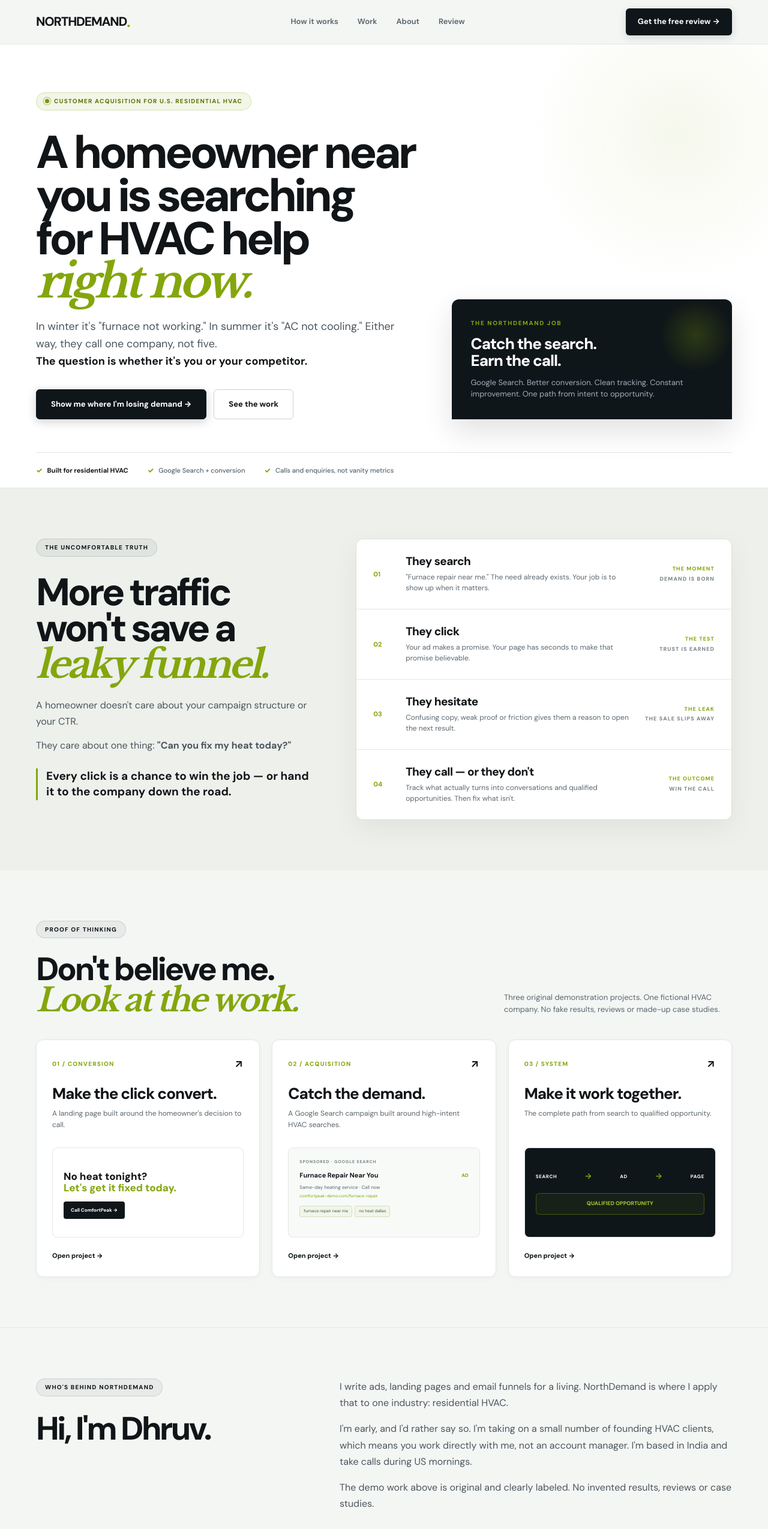
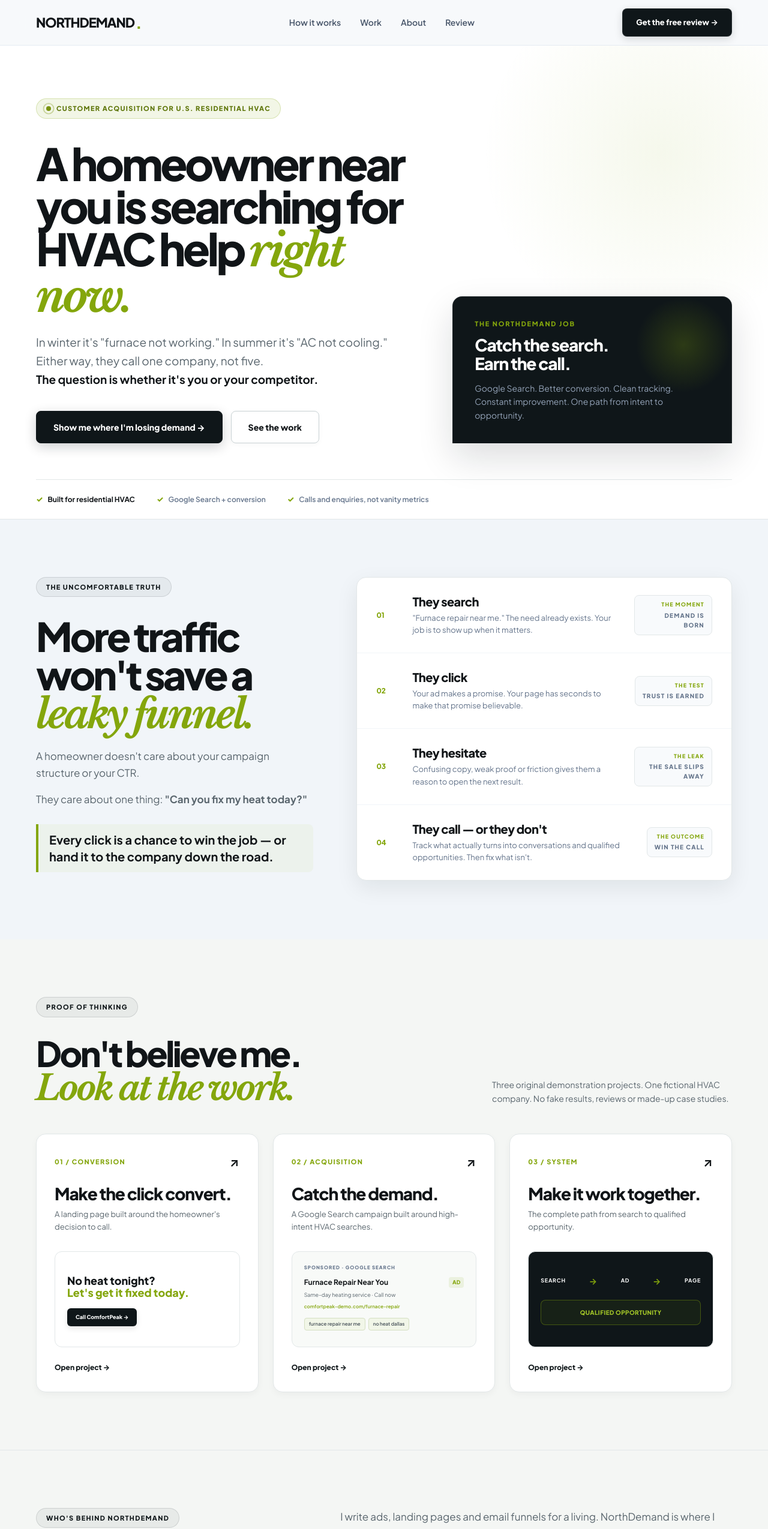
Before and after one commit to hrmansingh/hvac-sites, a Next.js app: page / in a window 1280 px wide. Shown: the top 2549 px of the page at 60% size. Built offline with nearby package versions, Linux system fonts and the light colour scheme.

Commit message:
Restore original color palette and enhance design UX

```diff
--- a/app/globals.css
+++ b/app/globals.css
@@ -5,16 +5,18 @@
   --paper: #f4f6f4;
   --white: #ffffff;
   --lime: #84a60c;
+  --lime-dark: #6a850a;
   --lime-glow: rgba(132, 166, 12, 0.25);
   --dark: #0f1619;
   --dark-surface: #182226;
   --soft: #ebf1ea;
   --accent-teal: #0891b2;
   --max: 1160px;
-  --shadow-sm: 0 2px 8px rgba(0, 0, 0, 0.04);
-  --shadow-md: 0 10px 30px rgba(0, 0, 0, 0.08);
-  --shadow-lg: 0 20px 50px rgba(0, 0, 0, 0.12);
-  --transition: all 0.22s cubic-bezier(0.16, 1, 0.3, 1);
+  --shadow-sm: 0 4px 12px rgba(15, 22, 25, 0.04);
+  --shadow-md: 0 12px 36px rgba(15, 22, 25, 0.08);
+  --shadow-lg: 0 24px 60px rgba(15, 22, 25, 0.14);
+  --shadow-emerald: 0 12px 32px rgba(132, 166, 12, 0.25);
+  --transition: all 0.25s cubic-bezier(0.16, 1, 0.3, 1);
 }
 
 * {
@@ -29,10 +31,10 @@
   margin: 0;
   background: var(--paper);
   color: var(--ink);
-  font-family: "DM Sans", system-ui, -apple-system, BlinkMacSystemFont, sans-serif;
-  line-height: 1.55;
+  font-family: "Plus Jakarta Sans", system-ui, -apple-system, BlinkMacSystemFont, sans-serif;
+  line-height: 1.6;
   -webkit-font-smoothing: antialiased;
-  padding-bottom: 60px; /* Space for mobile sticky CTA bar */
+  padding-bottom: 60px;
 }
 
 @media (min-width: 768px) {
@@ -54,11 +56,11 @@
 
 /* NAV */
 nav {
-  height: 74px;
-  border-bottom: 1px solid var(--line);
-  background: rgba(244, 246, 244, 0.92);
-  backdrop-filter: blur(16px);
-  -webkit-backdrop-filter: blur(16px);
+  height: 76px;
+  border-bottom: 1px solid rgba(226, 232, 240, 0.8);
+  background: rgba(248, 250, 252, 0.88);
+  backdrop-filter: blur(20px);
+  -webkit-backdrop-filter: blur(20px);
   position: sticky;
   top: 0;
   z-index: 100;
@@ -72,9 +74,9 @@
 }
 
 .logo {
-  font-size: 21px;
-  font-weight: 850;
-  letter-spacing: -0.055em;
+  font-size: 22px;
+  font-weight: 800;
+  letter-spacing: -0.05em;
   color: var(--ink);
   display: flex;
   align-items: center;
@@ -82,19 +84,41 @@
 
 .logo-dot {
   color: var(--lime);
-  font-size: 24px;
+  font-size: 26px;
+  margin-left: 2px;
 }
 
 .links {
   display: flex;
   gap: 32px;
-  font-size: 13px;
+  font-size: 14px;
   font-weight: 600;
-  color: #55626a;
+  color: #475569;
+}
+
+.links a {
+  position: relative;
+  padding: 6px 0;
+}
+
+.links a::after {
+  content: "";
+  position: absolute;
+  bottom: 0;
+  left: 0;
+  width: 0%;
+  height: 2px;
+  background: var(--lime);
+  border-radius: 2px;
+  transition: var(--transition);
 }
 
 .links a:hover {
-  color: var(--dark);
+  color: var(--ink);
+}
+
+.links a:hover::after {
+  width: 100%;
 }
 
 .nav-actions {
@@ -106,20 +130,24 @@
 .navbtn {
   background: var(--dark);
   color: #fff;
-  padding: 12px 20px;
-  border-radius: 6px;
+  padding: 12px 22px;
+  border-radius: 8px;
   font-size: 13px;
-  font-weight: 700;
+  font-weight: 750;
   display: inline-flex;
   align-items: center;
-  gap: 6px;
-  box-shadow: 0 4px 14px rgba(15, 22, 25, 0.15);
+  gap: 8px;
+  box-shadow: 0 4px 14px rgba(11, 19, 25, 0.15);
+  border: 1px solid rgba(255, 255, 255, 0.1);
+  transition: var(--transition);
 }
 
 .navbtn:hover {
-  background: #1c272c;
-  transform: translateY(-1px);
-  box-shadow: 0 6px 20px rgba(15, 22, 25, 0.22);
+  background: var(--lime);
+  color: #fff;
+  border-color: var(--lime);
+  transform: translateY(-2px);
+  box-shadow: var(--shadow-emerald);
 }
 
 .mobile-toggle {
@@ -127,7 +155,7 @@
   background: none;
   border: 1px solid var(--line);
   padding: 10px 14px;
-  border-radius: 6px;
+  border-radius: 8px;
   font-size: 18px;
   cursor: pointer;
   color: var(--dark);
@@ -137,7 +165,7 @@
 
 /* EYEBROW & PILL BADGES */
 .eyebrow {
-  font-size: 10px;
+  font-size: 11px;
   letter-spacing: 0.16em;
   text-transform: uppercase;
   font-weight: 800;
@@ -147,17 +175,17 @@
 .eyebrow-pill {
   display: inline-flex;
   align-items: center;
-  gap: 8px;
+  gap: 9px;
   background: rgba(132, 166, 12, 0.1);
   border: 1px solid rgba(132, 166, 12, 0.25);
   color: #5d7508;
-  padding: 6px 14px;
+  padding: 7px 16px;
   border-radius: 999px;
-  font-size: 10px;
+  font-size: 11px;
   font-weight: 800;
   letter-spacing: 0.12em;
   text-transform: uppercase;
-  margin-bottom: 16px;
+  margin-bottom: 20px;
 }
 
 .eyebrow-pill.alt {
@@ -167,8 +195,8 @@
 }
 
 .pulse-dot {
-  width: 7px;
-  height: 7px;
+  width: 8px;
+  height: 8px;
   background: #78930c;
   border-radius: 50%;
   position: relative;
@@ -189,7 +217,7 @@
     opacity: 0.8;
   }
   100% {
-    transform: scale(2.2);
+    transform: scale(2.3);
     opacity: 0;
   }
 }
@@ -198,7 +226,7 @@
 .hero {
   background: var(--white);
   border-bottom: 1px solid var(--line);
-  padding: 80px 0 0;
+  padding: 88px 0 0;
   position: relative;
   overflow: hidden;
 }
@@ -206,10 +234,10 @@
 .hero::before {
   content: "";
   position: absolute;
-  top: -100px;
-  right: -100px;
-  width: 500px;
-  height: 500px;
+  top: -120px;
+  right: -120px;
+  width: 600px;
+  height: 600px;
   background: radial-gradient(circle, rgba(132, 166, 12, 0.08) 0%, transparent 70%);
   pointer-events: none;
 }
@@ -217,17 +245,17 @@
 .hero-grid {
   display: grid;
   grid-template-columns: 1.15fr 0.85fr;
-  gap: 60px;
+  gap: 64px;
   align-items: end;
 }
 
 .hero h1 {
-  font-size: clamp(44px, 6vw, 82px);
-  line-height: 0.94;
-  letter-spacing: -0.065em;
-  max-width: 850px;
+  font-size: clamp(46px, 5.8vw, 84px);
+  line-height: 0.96;
+  letter-spacing: -0.06em;
+  max-width: 860px;
   margin: 18px 0 24px;
-  font-weight: 850;
+  font-weight: 800;
   color: var(--ink);
 }
 
@@ -240,10 +268,10 @@
 }
 
 .hero-copy {
-  font-size: 18px;
-  line-height: 1.6;
-  color: #4b565e;
-  max-width: 620px;
+  font-size: 19px;
+  line-height: 1.65;
+  color: var(--muted);
+  max-width: 640px;
 }
 
 .hero-copy strong {
@@ -253,19 +281,19 @@
 
 .actions {
   display: flex;
-  gap: 12px;
+  gap: 14px;
   flex-wrap: wrap;
-  margin-top: 32px;
+  margin-top: 36px;
 }
 
 .btn {
   display: inline-flex;
   align-items: center;
   justify-content: center;
-  min-height: 48px;
-  padding: 14px 24px;
-  border-radius: 6px;
-  font-size: 13px;
+  min-height: 52px;
+  padding: 15px 28px;
+  border-radius: 8px;
+  font-size: 14px;
   font-weight: 800;
   cursor: pointer;
   transition: var(--transition);
@@ -275,19 +303,21 @@
   background: var(--dark);
   color: #fff;
   border: 1px solid var(--dark);
-  box-shadow: 0 4px 16px rgba(15, 22, 25, 0.2);
+  box-shadow: 0 6px 20px rgba(15, 22, 25, 0.2);
 }
 
 .dark-btn:hover {
   background: #1e2a30;
+  border-color: #1e2a30;
   transform: translateY(-2px);
-  box-shadow: 0 8px 24px rgba(15, 22, 25, 0.28);
+  box-shadow: 0 12px 30px rgba(15, 22, 25, 0.28);
 }
 
 .light-btn {
   border: 1px solid #c9d2d4;
   background: #fff;
   color: var(--ink);
+  box-shadow: 0 2px 8px rgba(0, 0, 0, 0.04);
 }
 
 .light-btn:hover {
@@ -299,11 +329,13 @@
 .hero-note {
   background: var(--dark);
   color: #fff;
-  padding: 32px;
-  border-radius: 12px 12px 0 0;
+  padding: 36px;
+  border-radius: 16px 16px 0 0;
   box-shadow: var(--shadow-lg);
   position: relative;
   overflow: hidden;
+  border: 1px solid rgba(255, 255, 255, 0.08);
+  border-bottom: 0;
 }
 
 .hero-note::after {
@@ -311,37 +343,37 @@
   position: absolute;
   top: 0;
   right: 0;
-  width: 120px;
-  height: 120px;
+  width: 160px;
+  height: 160px;
   background: radial-gradient(circle, rgba(132, 166, 12, 0.25) 0%, transparent 70%);
   pointer-events: none;
 }
 
 .hero-note h3 {
-  font-size: 26px;
+  font-size: 28px;
   line-height: 1.1;
   letter-spacing: -0.04em;
-  margin: 12px 0 12px;
+  margin: 12px 0 14px;
   font-weight: 800;
 }
 
 .hero-note p {
-  font-size: 13px;
-  color: #a3adbd;
+  font-size: 14px;
+  color: #94a3b8;
   margin: 0;
-  line-height: 1.5;
+  line-height: 1.6;
 }
 
 .hero-bottom {
   border-top: 1px solid var(--line);
-  margin-top: 55px;
-  padding: 20px 0;
+  margin-top: 60px;
+  padding: 22px 0;
   display: flex;
-  gap: 32px;
+  gap: 36px;
   flex-wrap: wrap;
-  font-size: 11px;
-  color: #55626a;
-  font-weight: 500;
+  font-size: 12px;
+  color: #64748b;
+  font-weight: 600;
 }
 
 .hero-bottom strong {
@@ -358,17 +390,17 @@
   color: var(--lime);
   font-weight: 800;
   margin-right: 8px;
-  font-size: 12px;
+  font-size: 13px;
 }
 
 /* SECTIONS */
 section {
-  padding: 84px 0;
+  padding: 96px 0;
 }
 
 /* TRUTH */
 .truth {
-  background: #edf0eb;
+  background: #f1f5f9;
   position: relative;
   overflow: hidden;
 }
@@ -376,16 +408,16 @@
 .truth-grid {
   display: grid;
   grid-template-columns: 0.85fr 1.15fr;
-  gap: 70px;
+  gap: 72px;
   align-items: start;
 }
 
 .truth h2 {
-  font-size: clamp(42px, 5vw, 68px);
-  line-height: 0.94;
-  letter-spacing: -0.065em;
+  font-size: clamp(44px, 5.2vw, 72px);
+  line-height: 0.95;
+  letter-spacing: -0.06em;
   margin: 14px 0 24px;
-  font-weight: 850;
+  font-weight: 800;
 }
 
 .truth h2 em {
@@ -395,36 +427,40 @@
 }
 
 .truth-copy p {
-  font-size: 16px;
+  font-size: 17px;
   line-height: 1.65;
-  color: #4b565e;
-  margin: 0 0 14px;
+  color: var(--muted);
+  margin: 0 0 16px;
 }
 
 .truth-copy .truth-punch {
-  font-size: 19px;
+  font-size: 20px;
   line-height: 1.4;
   color: var(--ink);
   font-weight: 700;
-  margin-top: 24px;
-  border-left: 3px solid var(--lime);
-  padding-left: 14px;
+  margin-top: 28px;
+  border-left: 4px solid var(--lime);
+  padding-left: 18px;
+  background: rgba(132, 166, 12, 0.05);
+  padding-top: 12px;
+  padding-bottom: 12px;
+  border-radius: 0 8px 8px 0;
 }
 
 .truth-list {
   background: #fff;
-  border-radius: 12px;
-  border: 1px solid #dce2da;
-  box-shadow: 0 15px 45px rgba(15, 22, 25, 0.06);
+  border-radius: 16px;
+  border: 1px solid var(--line);
+  box-shadow: var(--shadow-md);
   overflow: hidden;
 }
 
 .truth-list > div {
-  padding: 26px 28px;
-  border-bottom: 1px solid #e3e8e1;
+  padding: 28px 32px;
+  border-bottom: 1px solid #f1f5f9;
   display: grid;
-  grid-template-columns: 36px minmax(0, 1fr) 120px;
-  gap: 18px;
+  grid-template-columns: 40px minmax(0, 1fr) 130px;
+  gap: 20px;
   align-items: center;
   position: relative;
   transition: var(--transition);
@@ -435,18 +471,19 @@
 }
 
 .truth-list > div:hover {
-  background: #fbfdfa;
+  background: #f8fafc;
+  transform: translateX(4px);
 }
 
 .truth-list b {
-  font-size: 11px;
+  font-size: 12px;
   color: var(--lime);
   font-weight: 800;
 }
 
 .truth-list strong {
   display: block;
-  font-size: 19px;
+  font-size: 20px;
   line-height: 1.15;
   letter-spacing: -0.03em;
   color: var(--ink);
@@ -455,27 +492,31 @@
 
 .truth-list span {
   display: block;
-  font-size: 12px;
-  line-height: 1.5;
-  color: #5d6870;
+  font-size: 13px;
+  line-height: 1.55;
+  color: #64748b;
   margin-top: 6px;
 }
 
 .truth-list .moment {
   justify-self: end;
   text-align: right;
-  font-size: 9px;
-  font-weight: 850;
+  font-size: 10px;
+  font-weight: 800;
   letter-spacing: 0.12em;
   text-transform: uppercase;
-  color: #7b8589;
+  color: #64748b;
+  background: #f8fafc;
+  padding: 8px 12px;
+  border-radius: 8px;
+  border: 1px solid var(--line);
 }
 
 .truth-list .moment b {
   display: block;
   color: var(--lime);
   font-size: 9px;
-  margin-bottom: 3px;
+  margin-bottom: 2px;
 }
 
 /* WORK SECTION */
@@ -488,15 +529,15 @@
   justify-content: space-between;
   gap: 40px;
   align-items: flex-end;
-  margin-bottom: 40px;
+  margin-bottom: 48px;
 }
 
 .work-head h2 {
-  font-size: clamp(38px, 4.5vw, 54px);
+  font-size: clamp(40px, 4.8vw, 58px);
   line-height: 0.95;
   letter-spacing: -0.06em;
-  margin: 10px 0 0;
-  font-weight: 850;
+  margin: 12px 0 0;
+  font-weight: 800;
 }
 
 .work-head h2 em {
@@ -506,58 +547,76 @@
 }
 
 .work-head p {
-  font-size: 13px;
+  font-size: 14px;
   color: var(--muted);
-  max-width: 380px;
+  max-width: 400px;
   margin: 0;
+  line-height: 1.6;
 }
 
 .portfolio-grid {
   display: grid;
   grid-template-columns: repeat(3, 1fr);
-  gap: 20px;
+  gap: 24px;
 }
 
 .portfolio-card {
   background: #fff;
   border: 1px solid var(--line);
-  border-radius: 12px;
-  padding: 26px;
+  border-radius: 16px;
+  padding: 30px;
   display: flex;
   flex-direction: column;
   transition: var(--transition);
   box-shadow: var(--shadow-sm);
+  position: relative;
+  overflow: hidden;
+}
+
+.portfolio-card::before {
+  content: "";
+  position: absolute;
+  top: 0;
+  left: 0;
+  right: 0;
+  height: 3px;
+  background: transparent;
+  transition: var(--transition);
 }
 
 .portfolio-card:hover {
-  transform: translateY(-6px);
-  box-shadow: 0 20px 40px rgba(15, 22, 25, 0.12);
+  transform: translateY(-8px);
+  box-shadow: 0 24px 48px -12px rgba(15, 23, 42, 0.12);
   border-color: #b7c784;
+}
+
+.portfolio-card:hover::before {
+  background: var(--lime);
 }
 
 .card-top {
   display: flex;
   justify-content: space-between;
   align-items: center;
-  font-size: 10px;
+  font-size: 11px;
   font-weight: 800;
   letter-spacing: 0.12em;
   color: var(--lime);
 }
 
 .card-top b {
-  font-size: 18px;
+  font-size: 20px;
   color: var(--ink);
   transition: var(--transition);
 }
 
 .portfolio-card:hover .card-top b {
-  transform: translate(2px, -2px);
+  transform: translate(3px, -3px);
   color: var(--lime);
 }
 
 .portfolio-card h3 {
-  font-size: 26px;
+  font-size: 28px;
   line-height: 1.05;
   letter-spacing: -0.04em;
   margin: 22px 0 10px;
@@ -565,25 +624,30 @@
 }
 
 .portfolio-card > p {
-  font-size: 12px;
+  font-size: 13px;
   color: var(--muted);
   margin: 0;
-  min-height: 44px;
+  min-height: 48px;
 }
 
 .mini-ui {
-  margin: 22px 0;
+  margin: 24px 0;
   border: 1px solid var(--line);
-  border-radius: 8px;
-  min-height: 150px;
-  padding: 18px;
+  border-radius: 12px;
+  min-height: 160px;
+  padding: 20px;
+  transition: var(--transition);
+}
+
+.portfolio-card:hover .mini-ui {
+  border-color: #b7c784;
 }
 
 .landing-mini .mini-title {
-  font-size: 17px;
+  font-size: 18px;
   line-height: 1.1;
   font-weight: 800;
-  margin-top: 20px;
+  margin-top: 18px;
 }
 
 .landing-mini em {
@@ -595,11 +659,12 @@
   display: inline-block;
   background: var(--dark);
   color: #fff;
-  padding: 8px 12px;
-  border-radius: 4px;
-  font-size: 8px;
+  padding: 8px 14px;
+  border-radius: 6px;
+  font-size: 9px;
   font-weight: 800;
-  margin-top: 14px;
+  margin-top: 16px;
+  box-shadow: 0 4px 10px rgba(0, 0, 0, 0.1);
 }
 
 .ads-mini {
@@ -607,10 +672,10 @@
 }
 
 .ad-label {
-  font-size: 7px;
+  font-size: 8px;
   font-weight: 800;
   letter-spacing: 0.12em;
-  color: #7b8589;
+  color: #64748b;
   margin-bottom: 8px;
 }
 
@@ -618,7 +683,7 @@
   display: flex;
   justify-content: space-between;
   align-items: center;
-  font-size: 11px;
+  font-size: 12px;
 }
 
 .ad-row strong {
@@ -626,39 +691,44 @@
 }
 
 .ad-row span {
-  font-size: 8px;
+  font-size: 9px;
   color: var(--lime);
   font-weight: 800;
+  background: rgba(132, 166, 12, 0.1);
+  padding: 2px 6px;
+  border-radius: 4px;
 }
 
 .ad-copy {
-  font-size: 8px;
+  font-size: 9px;
   line-height: 1.4;
   color: var(--muted);
   margin-top: 6px;
 }
 
 .ad-url {
-  font-size: 7px;
+  font-size: 8px;
   color: var(--lime);
-  margin-top: 4px;
+  margin-top: 6px;
+  font-weight: 600;
 }
 
 .keyword-row {
   display: flex;
-  gap: 4px;
+  gap: 5px;
   flex-wrap: wrap;
-  margin-top: 10px;
+  margin-top: 12px;
 }
 
 .keyword {
   display: inline-block;
   border: 1px solid #d5dfc2;
   background: #f1f6e8;
-  border-radius: 3px;
-  padding: 3px 6px;
-  font-size: 7px;
+  border-radius: 4px;
+  padding: 3px 7px;
+  font-size: 8px;
   color: #4a545b;
+  font-weight: 600;
 }
 
 .system-mini {
@@ -673,7 +743,7 @@
   display: flex;
   justify-content: space-between;
   align-items: center;
-  font-size: 8px;
+  font-size: 9px;
   letter-spacing: 0.08em;
   font-weight: 700;
 }
@@ -681,26 +751,34 @@
 .system-mini i {
   font-style: normal;
   color: var(--lime);
-  font-size: 13px;
+  font-size: 14px;
 }
 
 .system-result {
   border: 1px solid rgba(132, 166, 12, 0.4);
   color: #a4c728;
-  font-size: 9px;
+  font-size: 10px;
   font-weight: 800;
   text-align: center;
-  padding: 10px;
-  border-radius: 6px;
-  margin-top: 18px;
+  padding: 12px;
+  border-radius: 8px;
+  margin-top: 20px;
   background: rgba(132, 166, 12, 0.08);
+  letter-spacing: 0.04em;
 }
 
 .view {
-  font-size: 11px;
+  font-size: 12px;
   font-weight: 800;
   color: var(--dark);
   margin-top: auto;
+  display: inline-flex;
+  align-items: center;
+  gap: 6px;
+}
+
+.portfolio-card:hover .view {
+  color: var(--lime);
 }
 
 /* CONTACT SECTION */
@@ -712,17 +790,17 @@
 .contact-top {
   display: grid;
   grid-template-columns: 1.1fr 0.9fr;
-  gap: 60px;
+  gap: 64px;
   align-items: flex-end;
-  margin-bottom: 32px;
+  margin-bottom: 36px;
 }
 
 .contact-top h2 {
-  font-size: clamp(40px, 5vw, 62px);
+  font-size: clamp(42px, 5.2vw, 66px);
   line-height: 0.95;
-  letter-spacing: -0.065em;
-  margin: 10px 0 0;
-  font-weight: 850;
+  letter-spacing: -0.06em;
+  margin: 12px 0 0;
+  font-weight: 800;
 }
 
 .contact-top h2 em {
@@ -732,8 +810,8 @@
 }
 
 .contact-top p {
-  font-size: 14px;
-  line-height: 1.6;
+  font-size: 15px;
+  line-height: 1.65;
   color: var(--muted);
   margin: 0;
 }
@@ -742,23 +820,24 @@
   display: grid;
   grid-template-columns: 1.35fr 0.65fr;
   border: 1px solid var(--line);
-  border-radius: 16px;
+  border-radius: 20px;
   overflow: hidden;
   box-shadow: var(--shadow-md);
+  background: #fff;
 }
 
 .form-side {
-  padding: 36px;
+  padding: 40px;
 }
 
 .form-grid {
   display: grid;
   grid-template-columns: 1fr 1fr;
-  gap: 16px;
+  gap: 18px;
 }
 
 .form-grid label {
-  font-size: 10px;
+  font-size: 11px;
   font-weight: 800;
   letter-spacing: 0.1em;
   text-transform: uppercase;
@@ -771,22 +850,22 @@
 .form-grid select {
   width: 100%;
   margin-top: 8px;
-  padding: 13px 15px;
-  border: 1px solid #cbd4d7;
-  border-radius: 6px;
+  padding: 14px 16px;
+  border: 1px solid #cbd5e1;
+  border-radius: 8px;
   background: #fff;
   font: inherit;
   font-size: 14px;
   color: var(--ink);
-  min-height: 48px;
+  min-height: 50px;
   transition: var(--transition);
 }
 
 .form-grid input:focus,
 .form-grid select:focus {
   outline: none;
-  border-color: var(--dark);
-  box-shadow: 0 0 0 3px rgba(15, 22, 25, 0.12);
+  border-color: var(--lime);
+  box-shadow: 0 0 0 4px rgba(16, 185, 129, 0.15);
 }
 
 .form-grid .full {
@@ -796,40 +875,55 @@
 .form-submit {
   width: 100%;
   border: 0;
-  margin-top: 22px;
+  margin-top: 24px;
   cursor: pointer;
+  background: var(--dark);
+  color: #fff;
+  min-height: 54px;
+  font-size: 14px;
+  font-weight: 800;
+  border-radius: 8px;
+  box-shadow: 0 6px 20px rgba(11, 19, 25, 0.25);
+  transition: var(--transition);
+}
+
+.form-submit:hover:not(:disabled) {
+  background: var(--lime);
+  color: #fff;
+  transform: translateY(-2px);
+  box-shadow: var(--shadow-emerald);
 }
 
 .form-error {
   margin: 14px 0 0;
-  color: #b91c1c;
+  color: #dc2626;
   font-size: 13px;
   font-weight: 600;
 }
 
 .form-footnote {
-  font-size: 11px;
+  font-size: 12px;
   color: #64748b;
-  margin: 12px 0 0;
+  margin: 14px 0 0;
 }
 
 .booking {
-  background: #eef2ec;
+  background: linear-gradient(180deg, #f8fafc 0%, #f1f5f9 100%);
   border-left: 1px solid var(--line);
-  padding: 36px;
+  padding: 40px;
 }
 
 .booking h3 {
-  font-size: 26px;
+  font-size: 28px;
   line-height: 1.05;
   letter-spacing: -0.04em;
-  margin: 10px 0 16px;
-  font-weight: 850;
+  margin: 10px 0 18px;
+  font-weight: 800;
 }
 
 .next-list {
   list-style: none;
-  margin: 20px 0 0;
+  margin: 22px 0 0;
   padding: 0;
   counter-reset: n;
 }
@@ -837,25 +931,33 @@
 .next-list li {
   counter-increment: n;
   display: grid;
-  grid-template-columns: 26px 1fr;
-  gap: 10px;
+  grid-template-columns: 28px 1fr;
+  gap: 12px;
   font-size: 14px;
-  line-height: 1.5;
-  color: #3b464c;
-  margin-bottom: 16px;
+  line-height: 1.55;
+  color: #334155;
+  margin-bottom: 18px;
 }
 
 .next-list li::before {
   content: counter(n);
-  font-weight: 850;
-  color: var(--lime);
-  font-size: 14px;
+  font-weight: 800;
+  color: #fff;
+  background: var(--lime);
+  font-size: 12px;
+  width: 22px;
+  height: 22px;
+  border-radius: 50%;
+  display: flex;
+  align-items: center;
+  justify-content: center;
 }
 
 .booking-note {
-  font-size: 10px !important;
-  color: #6b777d !important;
-  margin: 12px 0 0 !important;
+  font-size: 11px !important;
+  color: #64748b !important;
+  margin: 16px 0 0 !important;
+  font-weight: 600;
 }
 
 /* ABOUT SECTION */
@@ -867,31 +969,31 @@
 .about-grid {
   display: grid;
   grid-template-columns: 0.8fr 1.2fr;
-  gap: 70px;
+  gap: 72px;
   align-items: start;
 }
 
 .about h2 {
-  font-size: clamp(38px, 4.5vw, 54px);
+  font-size: clamp(40px, 4.8vw, 58px);
   line-height: 0.95;
-  letter-spacing: -0.065em;
-  margin: 12px 0 0;
-  font-weight: 850;
+  letter-spacing: -0.06em;
+  margin: 14px 0 0;
+  font-weight: 800;
 }
 
 .about-copy p {
-  font-size: 16px;
+  font-size: 17px;
   line-height: 1.7;
-  color: #4b565e;
-  margin: 0 0 16px;
+  color: var(--muted);
+  margin: 0 0 18px;
 }
 
 /* FOOTER */
 footer {
-  padding: 30px 0;
+  padding: 32px 0;
   border-top: 1px solid var(--line);
-  font-size: 10px;
-  color: #6b777d;
+  font-size: 12px;
+  color: #64748b;
   background: #fff;
 }
 
@@ -904,6 +1006,12 @@
 
 .foot a {
   text-decoration: underline;
+  color: var(--ink);
+  font-weight: 600;
+}
+
+.foot a:hover {
+  color: var(--lime);
 }
 
 /* MOBILE STICKY CTA BAR */
@@ -919,21 +1027,24 @@
     left: 0;
     right: 0;
     z-index: 120;
-    background: rgba(15, 22, 25, 0.95);
-    backdrop-filter: blur(12px);
-    -webkit-backdrop-filter: blur(12px);
-    padding: 10px 16px;
+    background: rgba(11, 19, 25, 0.92);
+    backdrop-filter: blur(16px);
+    -webkit-backdrop-filter: blur(16px);
+    padding: 12px 16px;
     border-top: 1px solid rgba(255, 255, 255, 0.1);
   }
 
   .mobile-cta-btn {
     width: 100%;
     text-align: center;
-    min-height: 44px;
-    padding: 10px 16px;
+    min-height: 48px;
+    padding: 12px 16px;
     background: var(--lime);
-    color: var(--dark);
+    color: #fff;
+    font-weight: 800;
     border: none;
+    border-radius: 8px;
+    box-shadow: var(--shadow-emerald);
   }
 }
 
@@ -974,13 +1085,13 @@
     display: flex;
     flex-direction: column;
     position: absolute;
-    top: 74px;
+    top: 76px;
     left: 0;
     right: 0;
-    background: rgba(15, 22, 25, 0.98);
+    background: rgba(11, 19, 25, 0.98);
     backdrop-filter: blur(20px);
     -webkit-backdrop-filter: blur(20px);
-    padding: 24px 30px;
+    padding: 28px 32px;
     gap: 20px;
     border-bottom: 1px solid rgba(255, 255, 255, 0.1);
     box-shadow: var(--shadow-lg);
@@ -994,11 +1105,11 @@
 
   .hero-grid {
     grid-template-columns: 1fr;
-    gap: 32px;
+    gap: 36px;
   }
 
   .hero-note {
-    border-radius: 12px;
+    border-radius: 16px;
   }
 }
 
@@ -1008,15 +1119,15 @@
   }
 
   .hero {
-    padding-top: 48px;
+    padding-top: 52px;
   }
 
   .hero h1 {
-    font-size: 40px;
+    font-size: 42px;
   }
 
   .hero-copy {
-    font-size: 15px;
+    font-size: 16px;
   }
 
   .portfolio-grid {
@@ -1034,7 +1145,7 @@
   .truth-list > div {
     grid-template-columns: 28px minmax(0, 1fr);
     gap: 12px;
-    padding: 20px 18px;
+    padding: 22px 20px;
   }
 
   .truth-list .moment {
--- a/app/layout.tsx
+++ b/app/layout.tsx
@@ -2,9 +2,9 @@
 import "./globals.css";
 
 export const metadata: Metadata = {
-  title: "NorthDemand — More HVAC Calls From Google Search",
+  title: "NorthDemand — High-Converting HVAC Customer Acquisition",
   description:
-    "NorthDemand helps U.S. residential HVAC companies turn high-intent Google searches, from furnace repair to AC repair, into more qualified calls.",
+    "NorthDemand helps U.S. residential HVAC companies turn high-intent Google searches, from furnace repair to AC repair, into qualified service calls.",
 };
 
 export default function RootLayout({
@@ -22,7 +22,7 @@
           crossOrigin="anonymous"
         />
         <link
-          href="https://fonts.googleapis.com/css2?family=DM+Sans:wght@400;500;600;700;800&family=Libre+Baskerville:wght@700&display=swap"
+          href="https://fonts.googleapis.com/css2?family=Plus+Jakarta+Sans:ital,wght@0,400;0,500;0,600;0,700;0,800;1,700&family=Libre+Baskerville:ital,wght@1,700&display=swap"
           rel="stylesheet"
         />
       </head>
```
